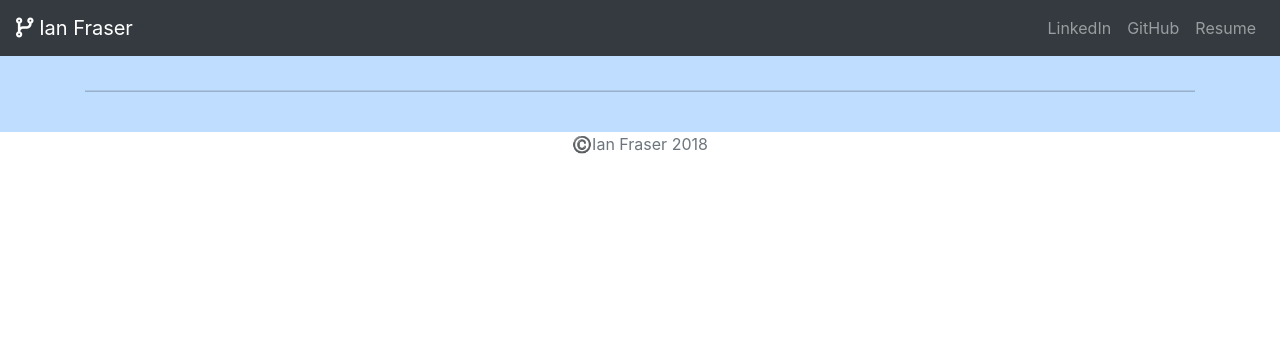
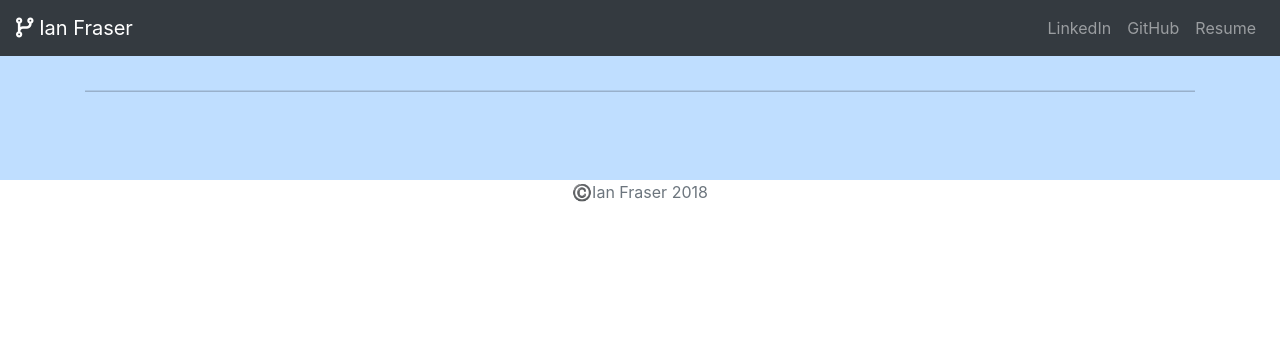
Before and after one commit to ianFraser858/portfolio_project_done, a Django app: template templates/jobs/summary.html in a window 1280 px wide. Shown: the top 356 px of the page. Run offline with Django 3.2, Linux system fonts and the light colour scheme; the template is opened without the code that fills it, so the values that code supplies are empty; some libraries are stand-ins or nearby versions.

Commit message:
adding padding to bottom of summary

```diff
--- a/templates/jobs/summary.html
+++ b/templates/jobs/summary.html
@@ -4,7 +4,7 @@
 {% block content %}
     <main role="main" id="blog_stuff">
     <br>
-    <div class="container">
+    <div class="container pb-5">
         <div class="row">
             <div class="col-md-12 blog-main">
                 <div class="blog-post">
```
